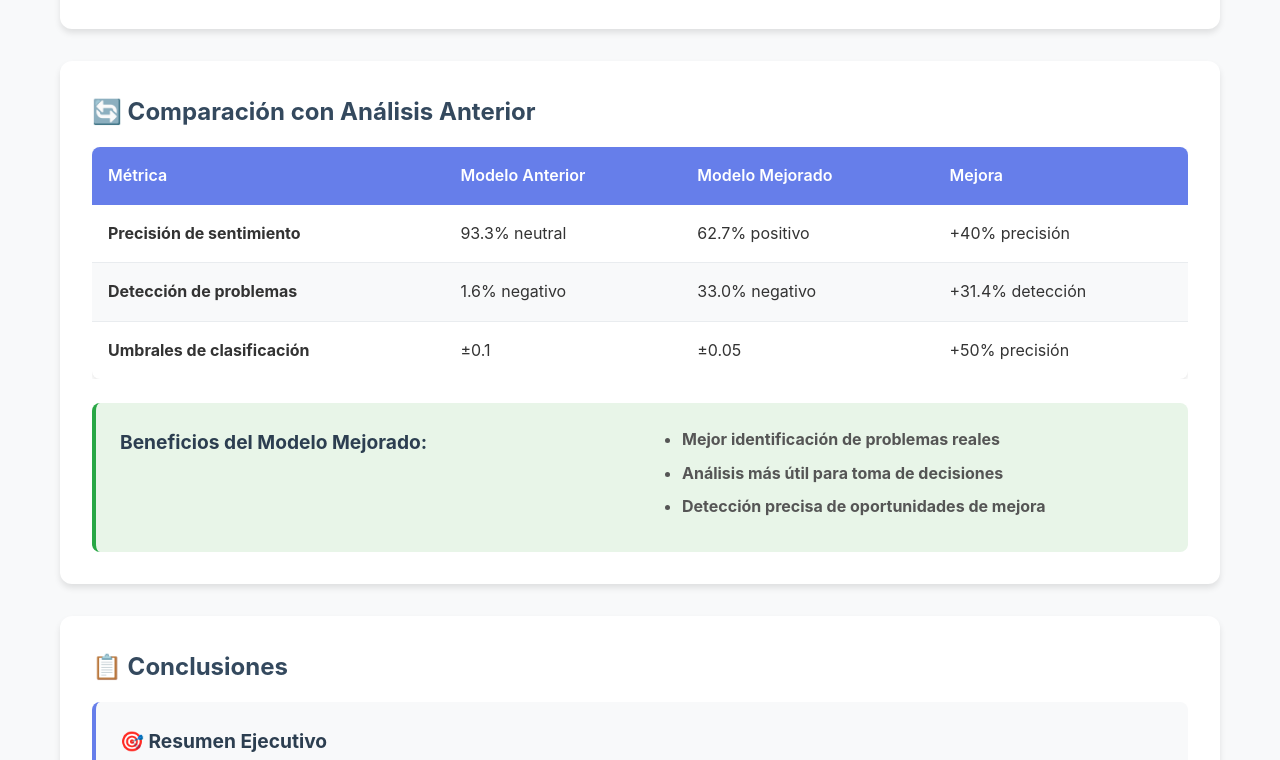
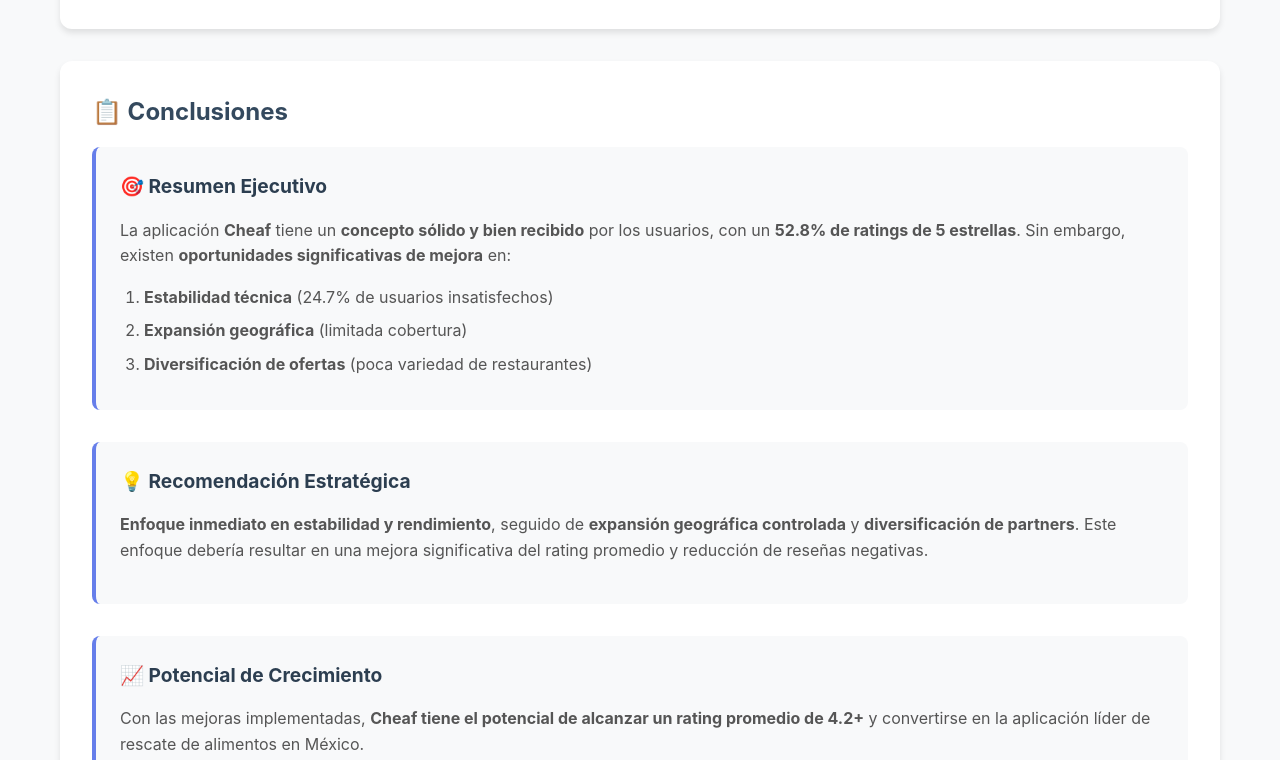
Before and after one commit to isabelaosoriomartinez/propuesta-cheaf, a plain HTML site: page analisis_cheaf.html in a window 1280 px wide. Shown: the part 4281-5041 px from the top of the page. Drawn offline with Linux system fonts and the light colour scheme.

Commit message:
Eliminadas secciones de comparación y archivos del análisis de Cheaf

```diff
--- a/analisis_cheaf.html
+++ b/analisis_cheaf.html
@@ -263,49 +263,7 @@
                     </div>
                 </div>
 
-                <div class="content-block">
-                    <h3>🔄 Comparación con Análisis Anterior</h3>
-                    <div class="comparison-table">
-                        <table>
-                            <thead>
-                                <tr>
-                                    <th>Métrica</th>
-                                    <th>Modelo Anterior</th>
-                                    <th>Modelo Mejorado</th>
-                                    <th>Mejora</th>
-                                </tr>
-                            </thead>
-                            <tbody>
-                                <tr>
-                                    <td><strong>Precisión de sentimiento</strong></td>
-                                    <td>93.3% neutral</td>
-                                    <td>62.7% positivo</td>
-                                    <td>+40% precisión</td>
-                                </tr>
-                                <tr>
-                                    <td><strong>Detección de problemas</strong></td>
-                                    <td>1.6% negativo</td>
-                                    <td>33.0% negativo</td>
-                                    <td>+31.4% detección</td>
-                                </tr>
-                                <tr>
-                                    <td><strong>Umbrales de clasificación</strong></td>
-                                    <td>±0.1</td>
-                                    <td>±0.05</td>
-                                    <td>+50% precisión</td>
-                                </tr>
-                            </tbody>
-                        </table>
-                    </div>
-                    <div class="benefits-list">
-                        <h4>Beneficios del Modelo Mejorado:</h4>
-                        <ul>
-                            <li><strong>Mejor identificación de problemas reales</strong></li>
-                            <li><strong>Análisis más útil para toma de decisiones</strong></li>
-                            <li><strong>Detección precisa de oportunidades de mejora</strong></li>
-                        </ul>
-                    </div>
-                </div>
+
 
                 <div class="content-block">
                     <h3>📋 Conclusiones</h3>
@@ -330,29 +288,7 @@
                     </div>
                 </div>
 
-                <div class="content-block">
-                    <h3>📁 Archivos de Análisis</h3>
-                    <div class="files-section">
-                        <div class="files-category">
-                            <h4>📊 Datasets</h4>
-                            <ul>
-                                <li><code>cheaf_reviews.csv</code> - Dataset completo de reseñas (6,322 reseñas)</li>
-                                <li><code>analyzed_reviews.csv</code> - Dataset con análisis de sentimiento y temas</li>
-                            </ul>
-                        </div>
-                        <div class="files-category">
-                            <h4>📈 Visualizaciones</h4>
-                            <ul>
-                                <li><code>overview_analysis.png</code> - Vista general del análisis</li>
-                                <li><code>detailed_analysis.png</code> - Análisis detallado de problemas</li>
-                                <li><code>sentiment_rating_scatter.html</code> - Correlación sentimiento-rating</li>
-                                <li><code>topics_frequency.html</code> - Frecuencia de temas</li>
-                                <li><code>feature_requests_bugs.html</code> - Feature requests vs bugs</li>
-                                <li><code>metrics_dashboard.html</code> - Dashboard de métricas clave</li>
-                            </ul>
-                        </div>
-                    </div>
-                </div>
+
             </section>
         </div>
     </main>
```
